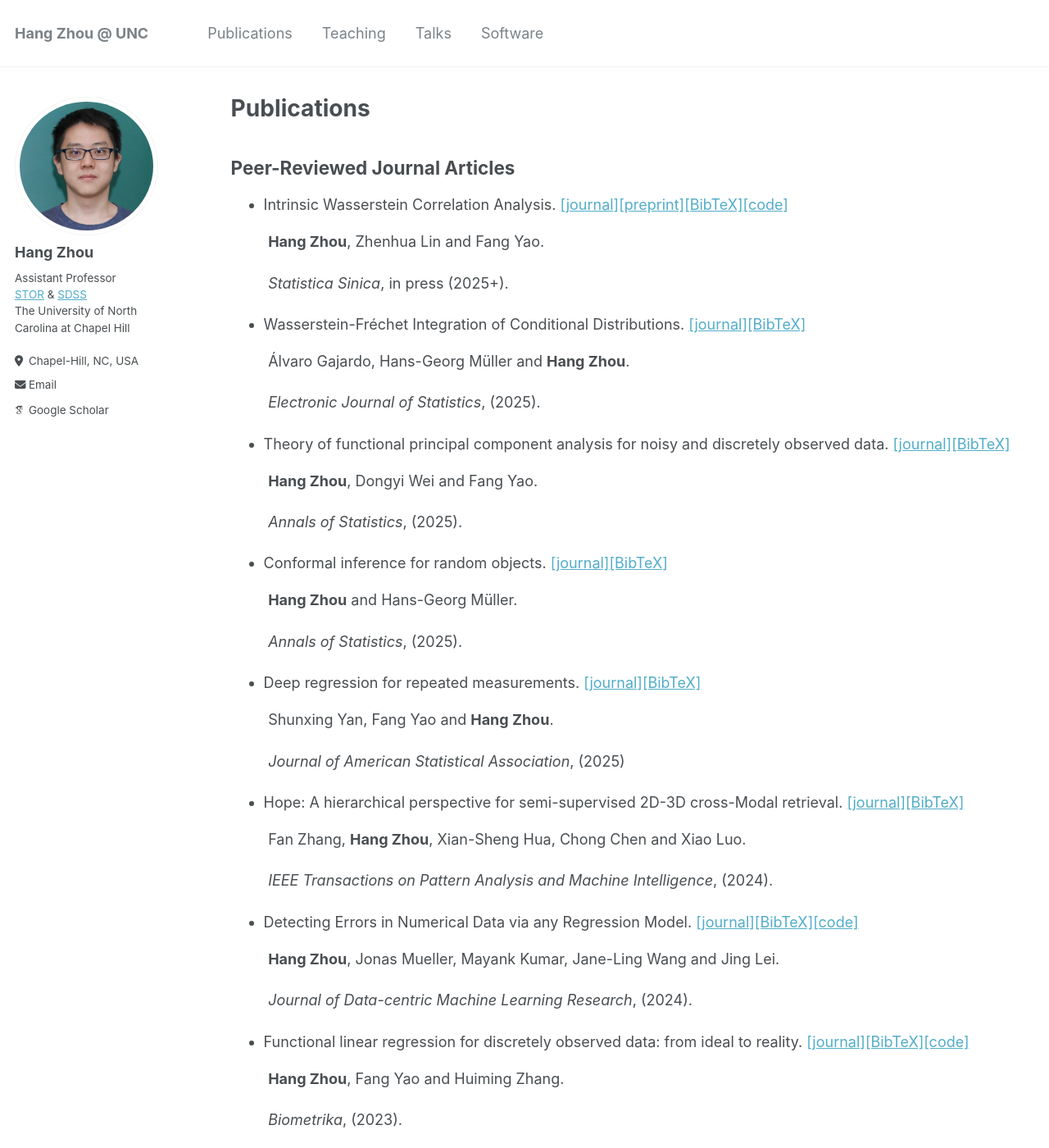
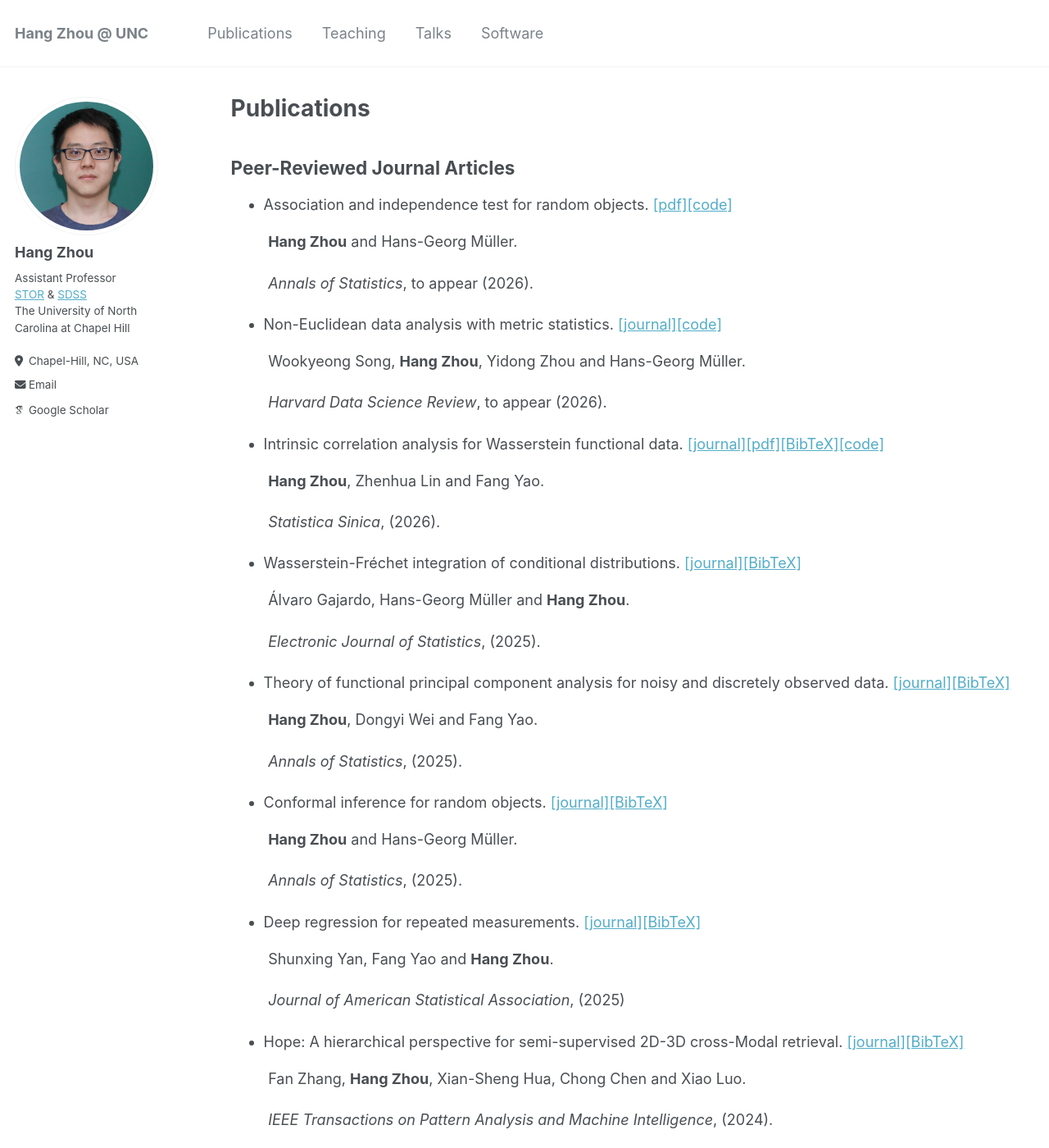
Before and after one commit to hg-zh/hg-zh.github.io, a Jekyll site: the page built from _pages/publications.md, in a window 1280 px wide and 1400 px high. Shown: the whole window at 82% size. Built offline with Jekyll 4.4.1, drawn with Linux system fonts in a browser that asks for light colours; some web fonts are replaced; some of the changed text lies outside the part shown.

Commit message:
Update publications with new articles and details

```diff
--- a/_pages/publications.md
+++ b/_pages/publications.md
@@ -6,15 +6,27 @@ author_profile: true
 ---
 ## Peer-Reviewed Journal Articles
 
-- Intrinsic Wasserstein Correlation Analysis. [\[journal\]](https://www3.stat.sinica.edu.tw/ss_newpaper/SS-2023-0147_na.pdf)[\[preprint\]](https://arxiv.org/abs/2105.15000)[\[BibTeX\]](https://hg-zh.github.io/files/arXiv_WCCA)[\[code\]](https://github.com/hg-zh/WICA)
+- Association and independence test for random objects. [\[pdf\]](https://www.e-publications.org/ims/submission/AOS/user/submissionFile/69992?confirm=1251b4d4)[\[code\]](https://github.com/hg-zh/IT)
+
+&nbsp;&nbsp;&nbsp;&nbsp;&nbsp;&nbsp;&nbsp;&nbsp; **Hang Zhou** and Hans-Georg Müller.
+
+&nbsp;&nbsp;&nbsp;&nbsp;&nbsp;&nbsp;&nbsp;&nbsp; *Annals of Statistics*, to appear (2026).
+
+- Non-Euclidean data analysis with metric statistics. [\[journal\]](https://hdsr.mitpress.mit.edu/pub/fi0cphkz/release/1)[\[code\]](https://github.com/wookyeongSong/HDSR_Metric_Statistics)
+
+&nbsp;&nbsp;&nbsp;&nbsp;&nbsp;&nbsp;&nbsp;&nbsp; Wookyeong Song, **Hang Zhou**, Yidong Zhou and Hans-Georg Müller.
+
+&nbsp;&nbsp;&nbsp;&nbsp;&nbsp;&nbsp;&nbsp;&nbsp; *Harvard Data Science Review*, to appear (2026).
+
+
+- Intrinsic correlation analysis for Wasserstein functional data. [\[journal\]](https://www3.stat.sinica.edu.tw/statistica/J36N2/J36N206/J36N206.html)[\[pdf\]](https://www3.stat.sinica.edu.tw/ss_newpaper/SS-2023-0147_na.pdf)[\[BibTeX\]](https://hg-zh.github.io/files/arXiv_WCCA)[\[code\]](https://github.com/hg-zh/WICA)
 
 &nbsp;&nbsp;&nbsp;&nbsp;&nbsp;&nbsp;&nbsp;&nbsp; **Hang Zhou**, Zhenhua Lin and Fang Yao.
 
-&nbsp;&nbsp;&nbsp;&nbsp;&nbsp;&nbsp;&nbsp;&nbsp; *Statistica Sinica*, in press (2025+).
+&nbsp;&nbsp;&nbsp;&nbsp;&nbsp;&nbsp;&nbsp;&nbsp; *Statistica Sinica*, (2026).
 
 
-
-- Wasserstein-Fréchet Integration of Conditional Distributions.  [\[journal\]](https://projecteuclid.org/journals/electronic-journal-of-statistics/volume-19/issue-1/Wasserstein-Fréchet-integration-of-conditional-distributions/10.1214/25-EJS2371.full)[\[BibTeX\]](https://hg-zh.github.io/files/WFr)
+- Wasserstein-Fréchet integration of conditional distributions.  [\[journal\]](https://projecteuclid.org/journals/electronic-journal-of-statistics/volume-19/issue-1/Wasserstein-Fréchet-integration-of-conditional-distributions/10.1214/25-EJS2371.full)[\[BibTeX\]](https://hg-zh.github.io/files/WFr)
 
 &nbsp;&nbsp;&nbsp;&nbsp;&nbsp;&nbsp;&nbsp;&nbsp; Álvaro Gajardo, Hans-Georg Müller and **Hang Zhou**.
 
@@ -47,7 +59,7 @@ author_profile: true
 
 &nbsp;&nbsp;&nbsp;&nbsp;&nbsp;&nbsp;&nbsp;&nbsp; *IEEE Transactions on Pattern Analysis and Machine Intelligence*,  (2024).
 
-- Detecting Errors in Numerical Data via any Regression Model. [\[journal\]](https://openreview.net/forum?id=CIQ5iemeTw)[\[BibTeX\]](https://hg-zh.github.io/files/arXiv_DE)[\[code\]](https://github.com/hg-zh/RLE)
+- Detecting errors in numerical data via any regression model. [\[journal\]](https://openreview.net/forum?id=CIQ5iemeTw)[\[BibTeX\]](https://hg-zh.github.io/files/arXiv_DE)[\[code\]](https://github.com/hg-zh/RLE)
 
 &nbsp;&nbsp;&nbsp;&nbsp;&nbsp;&nbsp;&nbsp;&nbsp; **Hang Zhou**, Jonas Mueller, Mayank Kumar, Jane-Ling Wang and Jing Lei.
 
@@ -63,6 +75,18 @@ author_profile: true
 
 
 ## Conference Papers
+
+- Deep neural network regression with functional covariates. [\[ICML26\]](https://openreview.net/forum?id=ZL4hmM496P)[\[BibTeX\]](https://hg-zh.github.io/files/NNF_ICML26)
+
+&nbsp;&nbsp;&nbsp;&nbsp;&nbsp;&nbsp;&nbsp;&nbsp;  **Hang Zhou**,  Ju-Sheng Hong, Xiucai Ding and Jane-Ling Wang.
+
+&nbsp;&nbsp;&nbsp;&nbsp;&nbsp;&nbsp;&nbsp;&nbsp; In *The Forty-third International Conference on Machine Learning*, (2026).
+
+- CB-CV: A cluster-based cross-validation benchmark for multimodal video out-of-distribution detection. [\[ICMR26\]](https://dl.acm.org/doi/full/10.1145/3805622.3810581)[\[BibTeX\]](https://hg-zh.github.io/files/CBCV)
+
+&nbsp;&nbsp;&nbsp;&nbsp;&nbsp;&nbsp;&nbsp;&nbsp;  **Hang Zhou**,  Ju-Sheng Hong, Xiucai Ding and Jane-Ling Wang.
+
+&nbsp;&nbsp;&nbsp;&nbsp;&nbsp;&nbsp;&nbsp;&nbsp; In *The Forty-third International Conference on Machine Learning*, (2026).
 
 - CODE: Towards Partial Label Graph Learning via Coupled Dual Separation. [\[ACMMM\]](https://dl.acm.org/doi/10.1145/3746027.3755812)[\[BibTeX\]](https://hg-zh.github.io/files/CODE)
 
```
